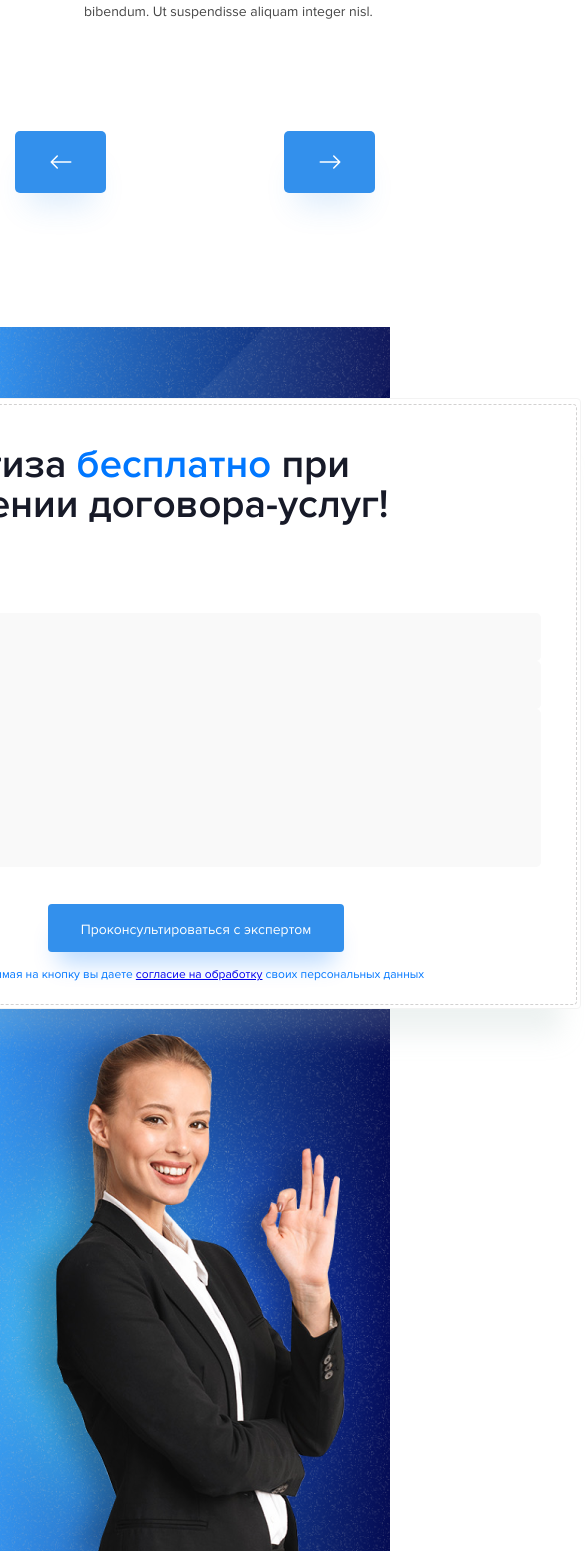
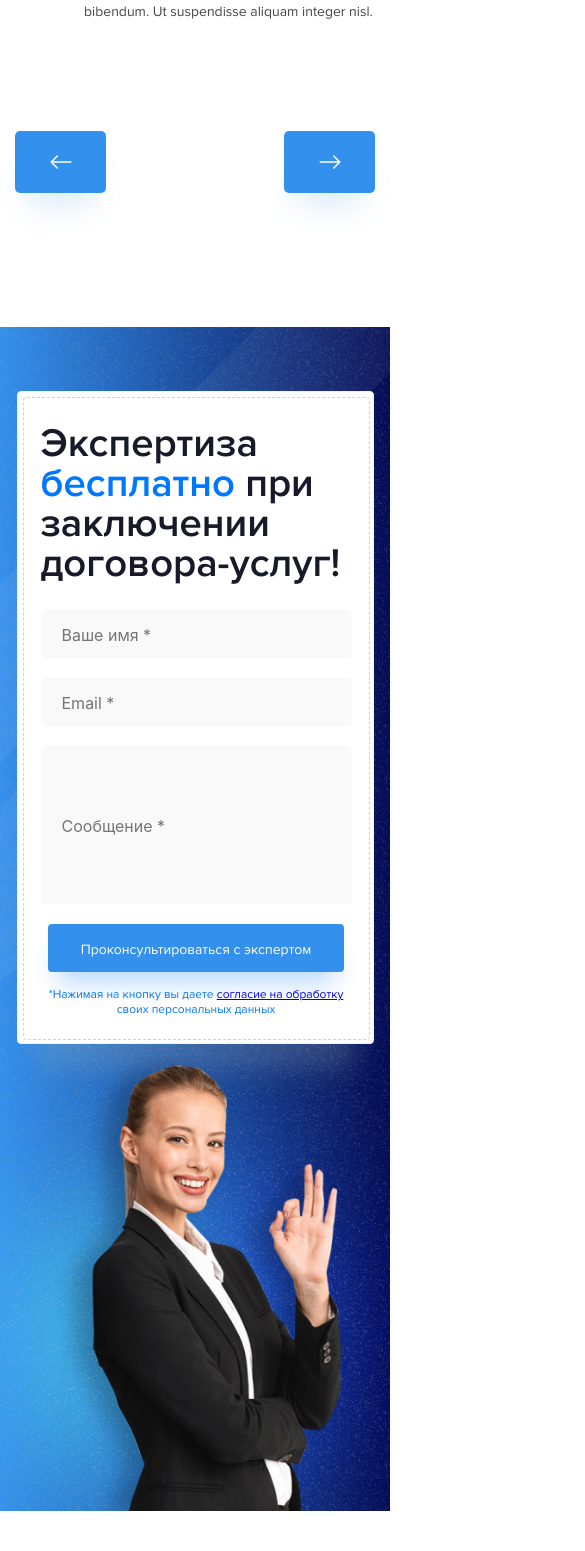
Before and after one commit to Photokub/zalivam-net, a React (Create React App) app: page / in a window 390 px wide. Shown: the part 4530-6081 px from the top of the page, 585 px wide, since content can reach past the window. After the commit the page ends 6041 px from the top, so only its background shows below. Built offline with nearby package versions, Linux system fonts and the light colour scheme.

Commit message:
Feat: респонсив Ad на брейкпоинте 984 и 586

```diff
--- a/src/components/Ad/Ad.css
+++ b/src/components/Ad/Ad.css
@@ -13,7 +13,6 @@
   display: flex;
   flex-direction: row;
   max-width: 1440px;
-  padding: 100px 140px 0 140px;
   margin: 0 auto;
 }
 
@@ -37,9 +36,21 @@
 }
 
 @media screen and (max-width: 984px) {
+  #womenPhoto {
+    width: 100%;
+  }
   .ad__wrap {
     flex-direction: column-reverse;
     align-items: center;
     padding: 71px 54px 0 54px;
   }
+  .ad__image {
+    margin: 0;
+    width: 100%;
+  }
+}
+@media screen and (max-width: 568px) {
+  .ad__wrap {
+    padding: 64px 15px 0 15px;
+  }
 }/*# sourceMappingURL=Ad.css.map */
--- a/src/components/Ad/Ad.scss
+++ b/src/components/Ad/Ad.scss
@@ -13,7 +13,7 @@
     display: flex;
     flex-direction: row;
     max-width: 1440px;
-    padding: 100px 140px 0 140px;
+    ////TODO// padding: 100px 140px 0 140px;
     margin: 0 auto;
 }
 
@@ -28,7 +28,7 @@
 .ad__imageEffect {
     width: 350px;
     height: 350px;
-    position:absolute;
+    position: absolute;
     top: 25%;
     border-radius: 350px;
     background: rgba(255, 255, 255, 0.50);
@@ -36,10 +36,35 @@
     filter: blur(56.5px);
 }
 
-@media screen and (max-width: 984px){
-    .ad__wrap{
+@media screen and (max-width: 984px) {
+
+    #womenPhoto {
+        width: 100%;
+    }
+
+    .ad__wrap {
         flex-direction: column-reverse;
         align-items: center;
         padding: 71px 54px 0 54px;
     }
+
+    .ad__image {
+        margin: 0;
+        width: 100%;
+    }
 }
+
+@media screen and (max-width: 568px) {
+
+    #womenPhoto {
+    //TODO//    position: absolute;
+    }
+
+    .ad__wrap {
+        padding: 64px 15px 0 15px;
+    }
+
+    .ad__image{
+        ////TODO// height: 375px;
+    }
+}
--- a/src/components/AdForm/AdForm.css
+++ b/src/components/AdForm/AdForm.css
@@ -1,5 +1,5 @@
 .adFormContainer {
-  width: 760px;
+  max-width: 760;
   height: 379px;
   padding: 5px;
   margin: 83px 0;
@@ -31,7 +31,7 @@
 }
 
 .adFormTitle_highlight {
-  margin: 0;
+  margin: 0 !important;
   color: #0077FF !important;
 }
 
@@ -115,6 +115,7 @@
 
 @media screen and (max-width: 984px) {
   .adFormContainer {
+    max-width: 660px;
     height: 100%;
     margin: 0;
   }
@@ -122,13 +123,30 @@
     display: flex;
     flex-direction: column;
   }
+  .adFormTitle {
+    margin: 26px 17px;
+  }
+  .adFormInputContainer {
+    margin: 0 17px;
+    gap: 20px;
+  }
   .adFormInput {
     width: 100%;
+  }
+  .adFormBtnContainer {
+    margin-top: 20px;
+    padding: 0 0 20px 0;
   }
   .adFormLegalText {
     align-self: center;
   }
+}
+@media screen and (max-width: 568px) {
+  .adFormContainer {
+    max-width: 345px;
+  }
   .adFormBtnContainer {
-    padding: 0 0 20px 0;
+    align-self: center;
+    max-width: 296px;
   }
 }/*# sourceMappingURL=AdForm.css.map */
--- a/src/components/AdForm/AdForm.scss
+++ b/src/components/AdForm/AdForm.scss
@@ -1,7 +1,7 @@
 @import '../../variables/variaables.scss';
 
 .adFormContainer {
-    width: 760px;
+    max-width: 760;
     height: 379px;
     padding: 5px;
     margin: 83px 0;
@@ -33,7 +33,7 @@
 }
 
 .adFormTitle_highlight {
-    margin: 0;
+    margin: 0 !important;
     color: $text-highlight-color !important;
 }
 
@@ -121,6 +121,7 @@
 
 @media screen and (max-width: 984px) {
     .adFormContainer{
+        max-width: 660px;
         height: 100%;
         margin: 0;
     }
@@ -130,15 +131,36 @@
         flex-direction: column;
     }
 
+    .adFormTitle{
+        margin: 26px 17px;
+    }
+
+    .adFormInputContainer{
+        margin: 0 17px;
+        gap: 20px;
+    }
+
     .adFormInput{
         width: 100%;
+    }
+
+    .adFormBtnContainer{
+        margin-top: 20px;
+        padding: 0 0 20px 0;
     }
 
     .adFormLegalText {
         align-self: center;
     }
+}
+
+@media screen and (max-width: 568px){
+    .adFormContainer{
+        max-width: 345px;
+    }
 
     .adFormBtnContainer{
-        padding: 0 0 20px 0;
+        align-self: center;
+        max-width: 296px;
     }
 }
--- a/src/components/AdForm/AdForm.tsx
+++ b/src/components/AdForm/AdForm.tsx
@@ -10,7 +10,7 @@ const AdForm: React.FC<AdFormPropTypes> = ({ }) => {
     return (
         <div className="adFormContainer">
             <form name="adFormFeedbck" action="" className="adForm">
-                <h2 className="adFormTitle">Экспертиза <span className="adFormTitle adFormTitle_highlight">бесплатно </span>при заключении договора-услуг!</h2>
+                <h2 className="adFormTitle">Экспертиза <span className="adFormTitle adFormTitle_highlight">бесплатно</span> при заключении договора-услуг!</h2>
                 <div className="adFormInputContainer">
                     <input type="text" className="adFormInput" name="adInputName" placeholder="Ваше имя *" required />
                     <input type="text" className="adFormInput" name="adInputEmail" placeholder="Email *" required />
```
Also changed, not shown: 2 other files (tests, documents, lock files or other folders).
